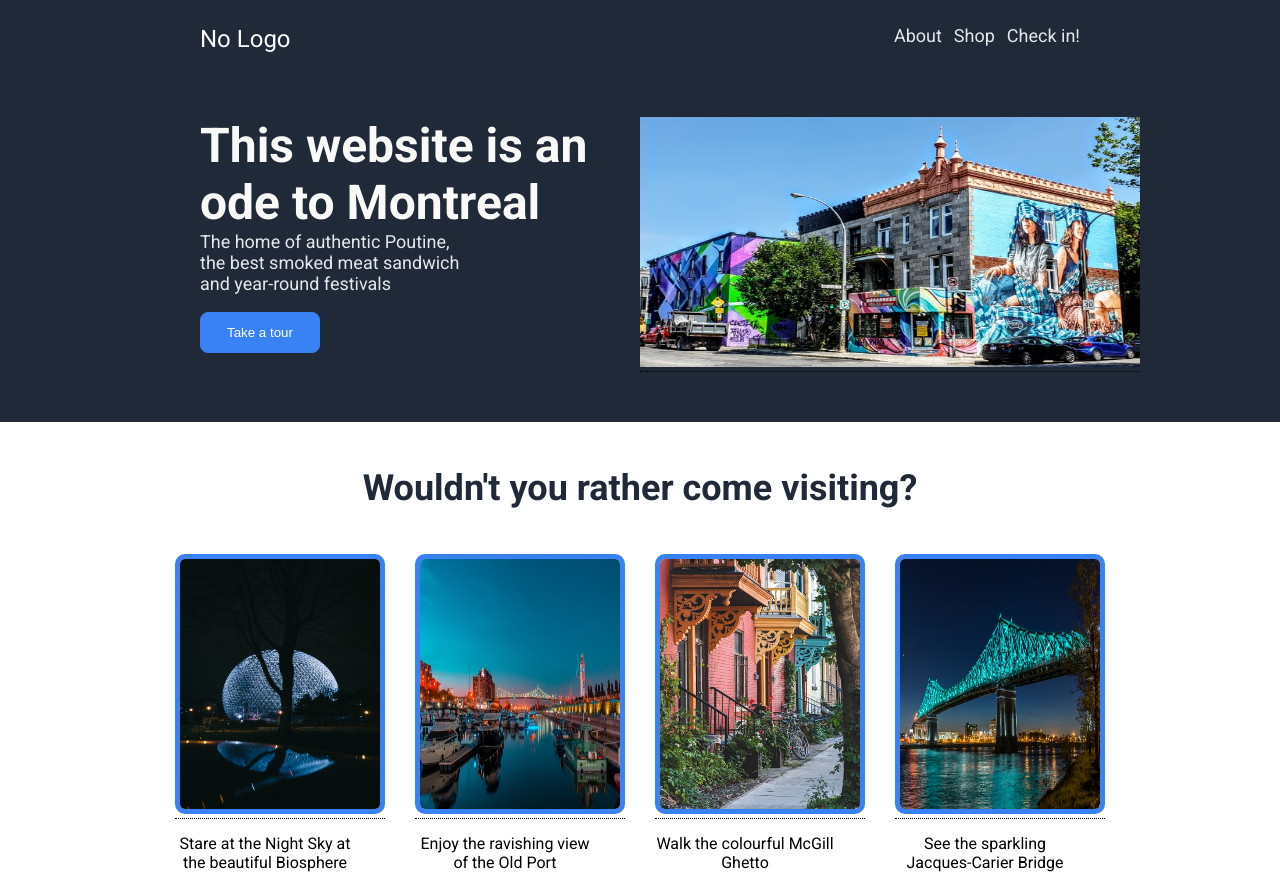
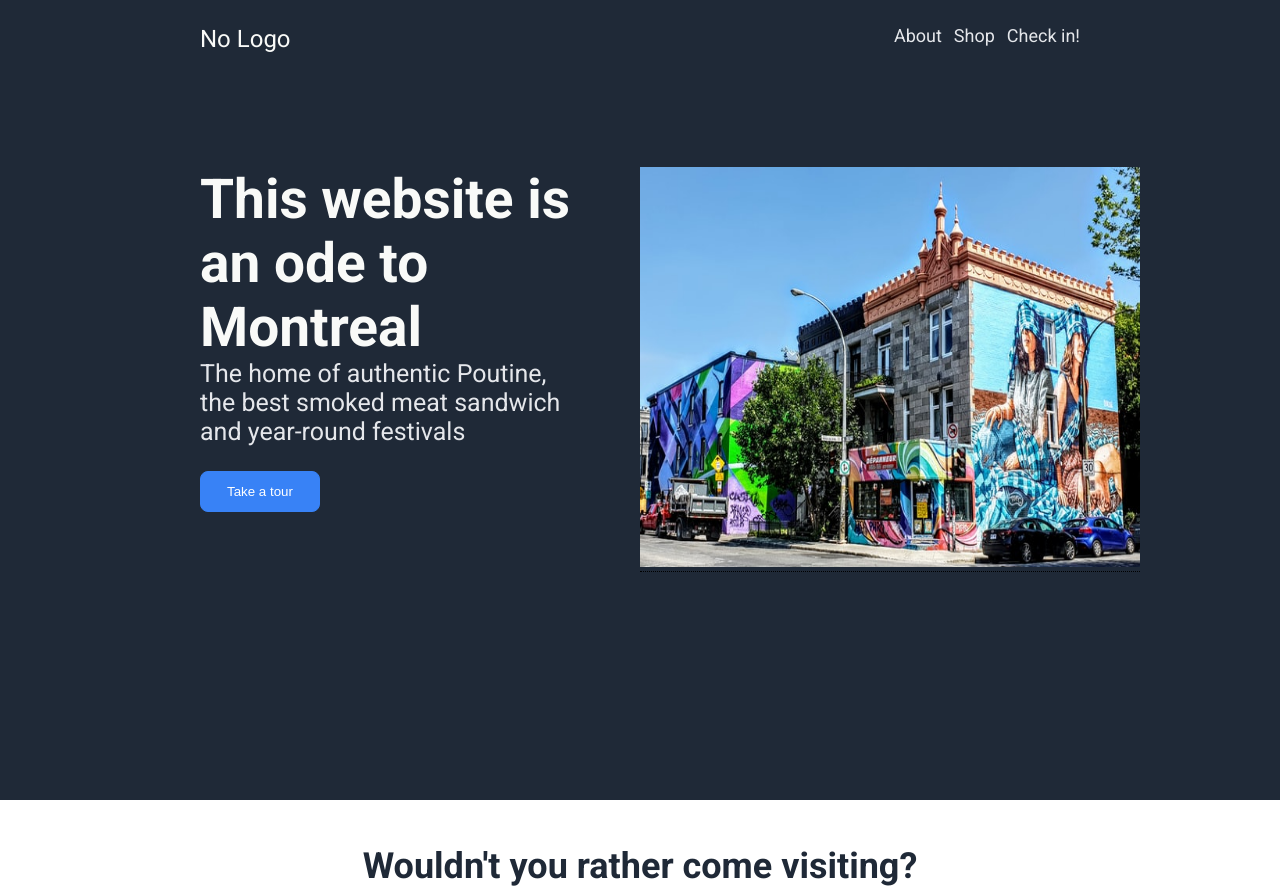
Before and after one commit to tunsmart/landing-page, a plain HTML site: page index.html in a window 1280 px wide. Shown: the top 891 px of the page. Drawn offline with Linux system fonts and the light colour scheme.

Commit message:
Add some refinements for the opening section

```diff
--- a/style.css
+++ b/style.css
@@ -3,7 +3,6 @@
 body {
     font-family: Roboto, sans-serif;
     margin: 0;
-    min-height: 100vh;
     display: flex;
     flex-direction: column;
 }
@@ -37,9 +36,7 @@ body {
   }
 /* Hero section starts */
 .hero-section {
-    flex: 1;
-    max-height: 100%;
-    max-width: 100%;
+    height: 100vh;
     background-color: #1F2937;
     padding: 25px 200px 50px;
     display: flex;
@@ -67,7 +64,7 @@ a {
 
 .hero-image img {
     width: 500px;
-    height: 250px;
+    height: 400px;
 }
 
 
@@ -84,6 +81,7 @@ a {
 .hero {
     display: flex;
     justify-content: space-between;
+    margin-top: 50px;
 }
 
 
@@ -103,7 +101,7 @@ a {
 }
 
 .hero-heading {
-    font-size: 48px;
+    font-size: 55px;
     color: #F9FAF8;
     font-weight:  extra-bold;
     margin: 0;
@@ -112,7 +110,7 @@ a {
 
 .hero-subheading {
     color: #E5E7EB;
-    font-size: 18px;
+    font-size: 25px;
     margin-top: 0;
     padding: 0;
 }
@@ -174,11 +172,6 @@ a {
     border-radius: 10px;
     border: 1px solid #3882F6;
     border-width: thick;
-  }
-
-  .info-section-lists {
-      display: flex;
-      flex-direction: column;
   }
   /* Info section ends */
 
```
